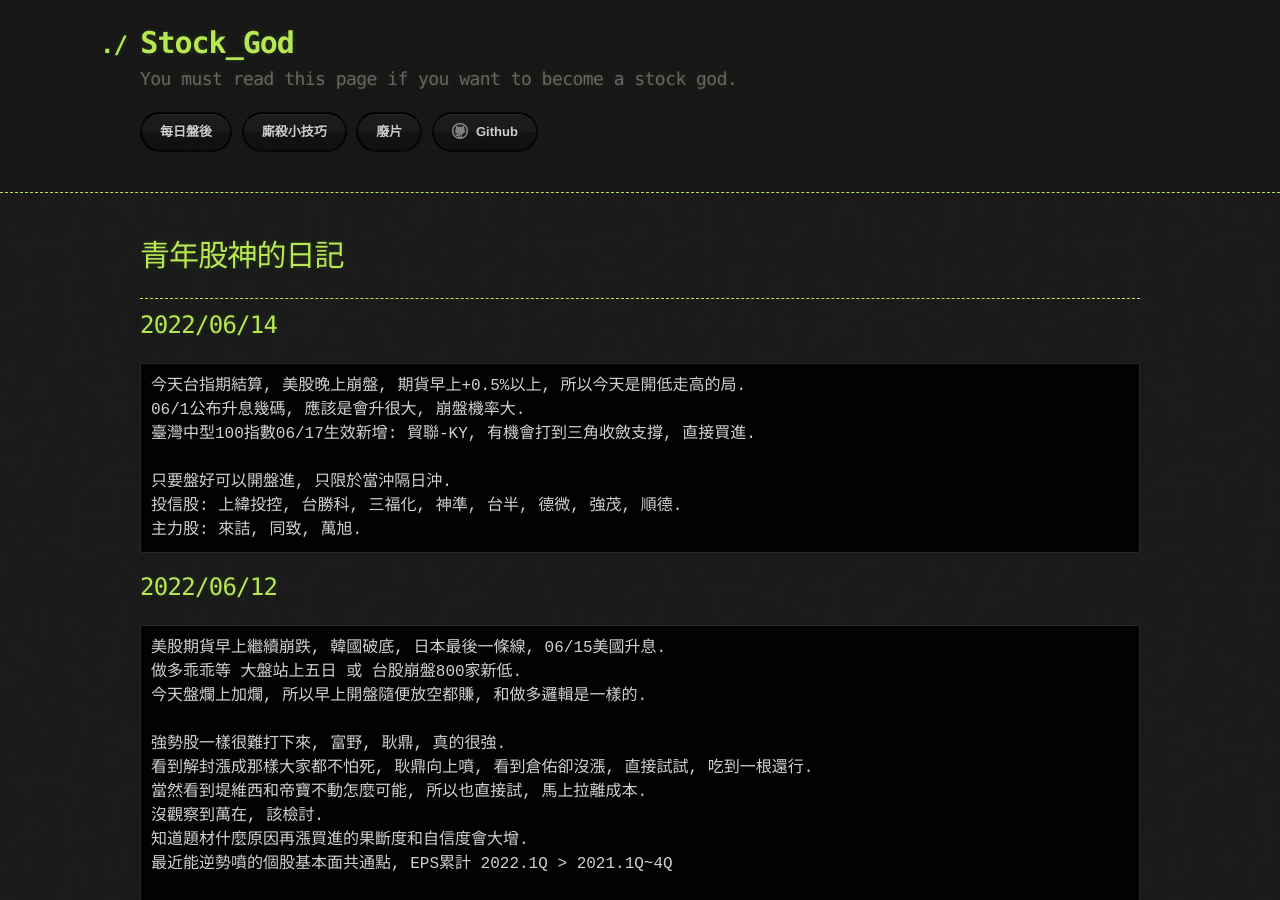
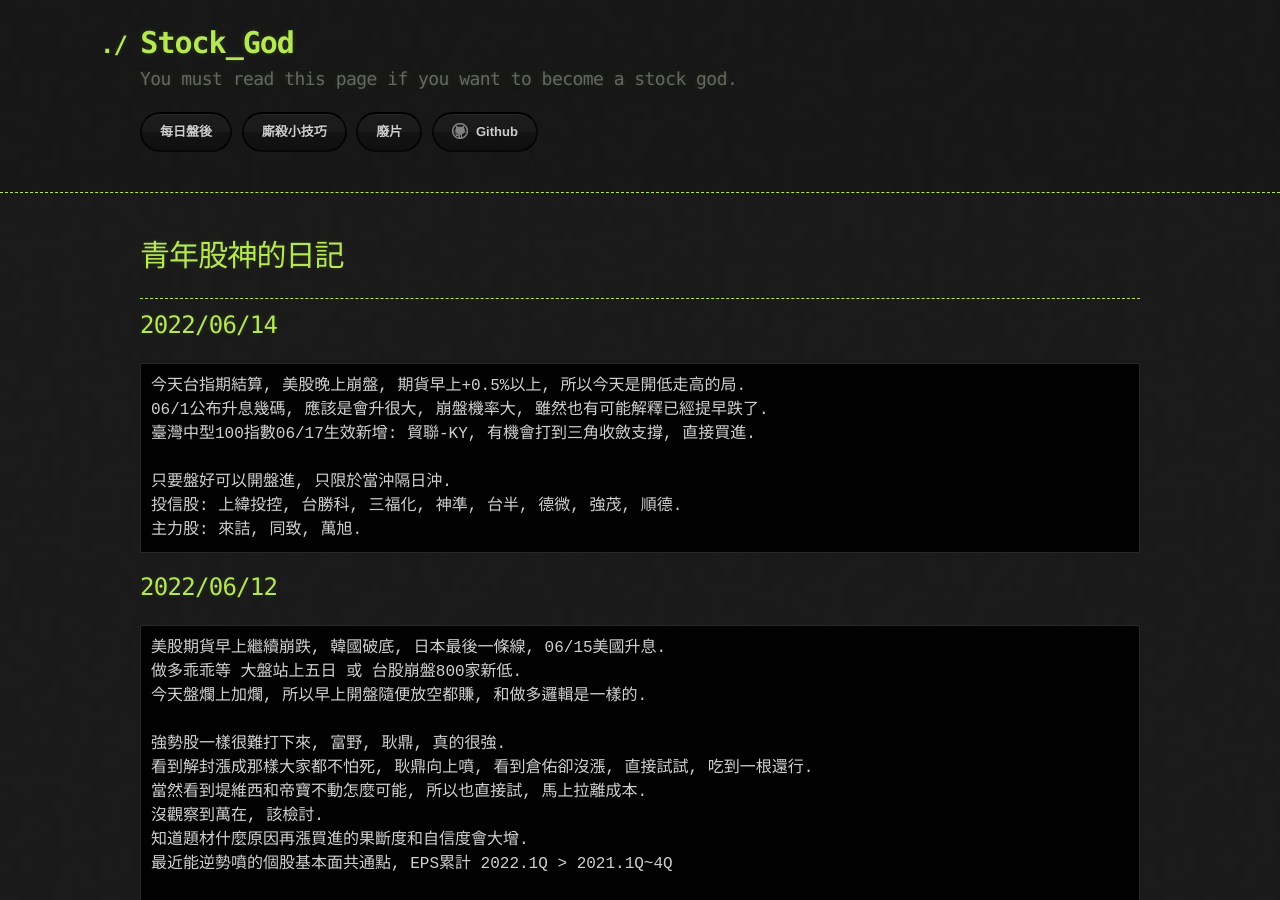
Before and after one commit to lepg5487/Stock_God, a Jekyll site: the page built from index.md, in a window 1280 px wide and 900 px high. Built offline with Jekyll 4.4.1, drawn with Linux system fonts in a browser that asks for light colours; our own code applies the rules of GitHub Pages for plain Markdown files.

Commit message:
Update index.md

````diff
--- a/index.md
+++ b/index.md
@@ -9,7 +9,7 @@ layout: testlayouts
 ## 2022/06/14
 ```
 今天台指期結算, 美股晚上崩盤, 期貨早上+0.5%以上, 所以今天是開低走高的局.
-06/1公布升息幾碼, 應該是會升很大, 崩盤機率大.
+06/1公布升息幾碼, 應該是會升很大, 崩盤機率大, 雖然也有可能解釋已經提早跌了.
 臺灣中型100指數06/17生效新增: 貿聯-KY, 有機會打到三角收斂支撐, 直接買進.
 
 只要盤好可以開盤進, 只限於當沖隔日沖.
````
